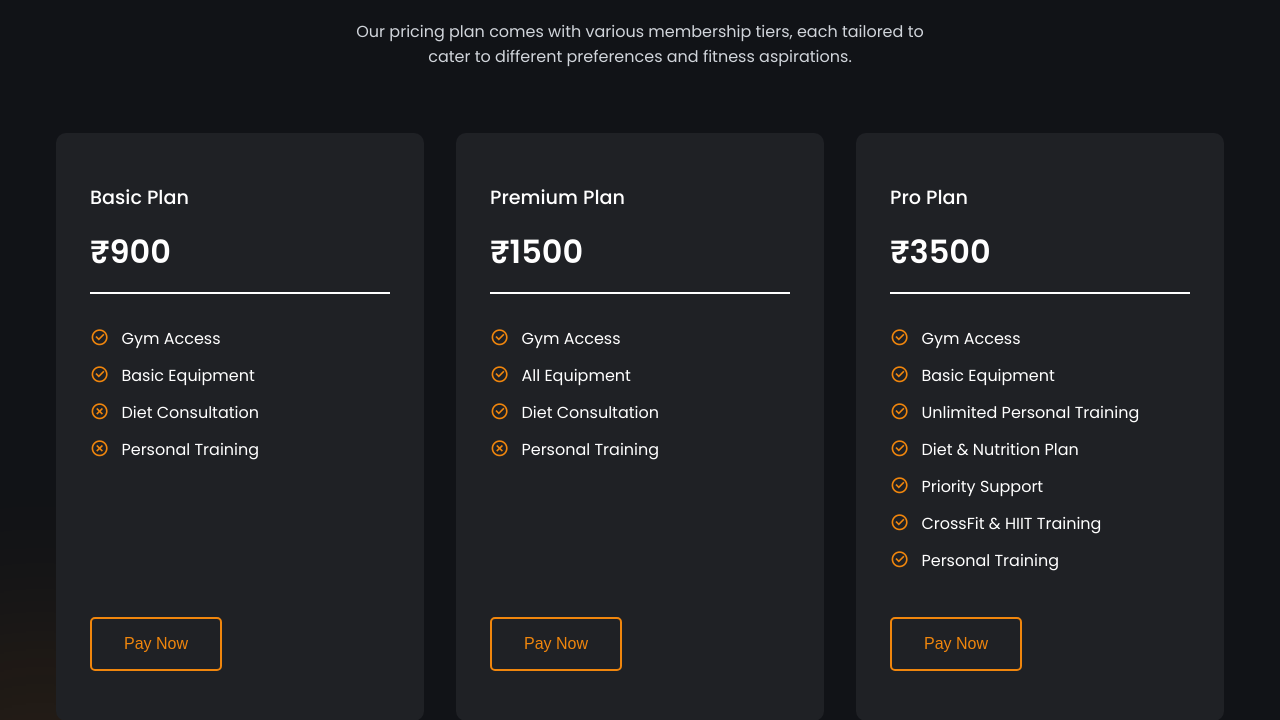
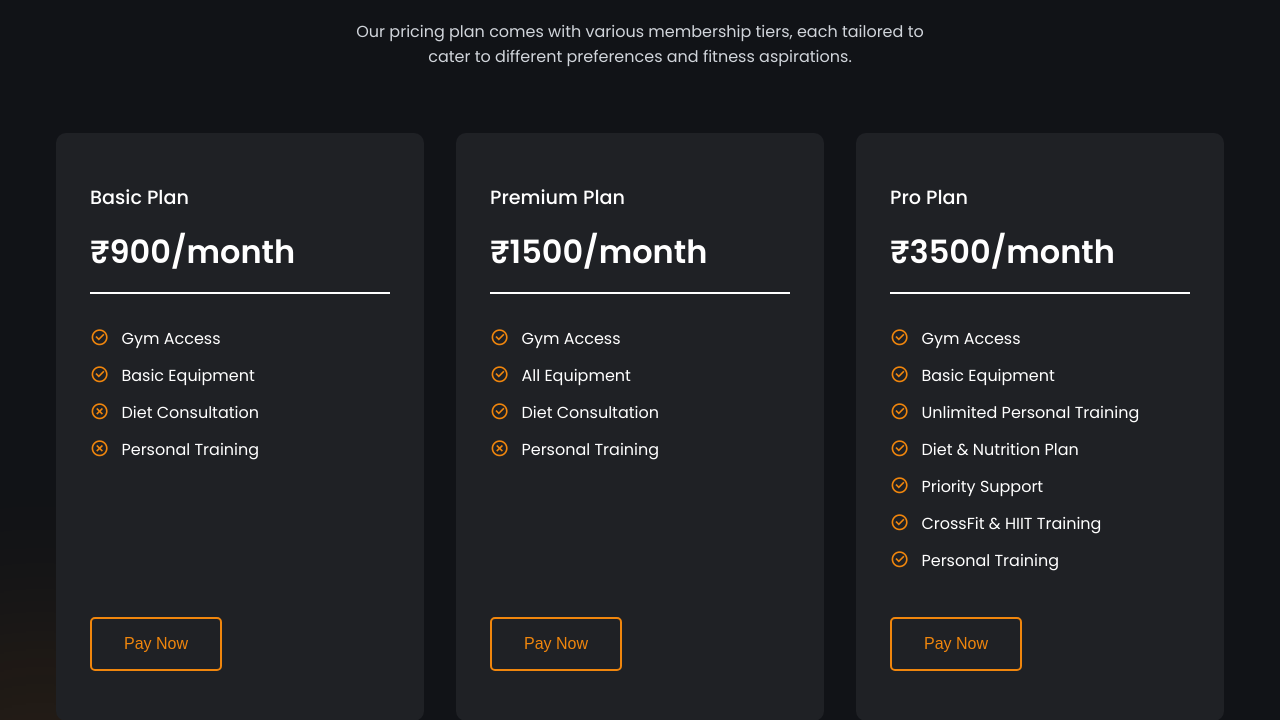
Before and after one commit to Networkissue/FITCLUB, a FastAPI app: page / in a window 1280 px wide; the page is wider, and only the part inside the window is pictured. Shown: the part 2813-3533 px from the top of that part. Run offline with FastAPI, Linux system fonts and the light colour scheme; some libraries are stand-ins or nearby versions.

Commit message:
Update index.html

```diff
--- a/app.yaml
+++ b/app.yaml
@@ -19,3 +19,9 @@
 
 - url: /.*
   script: auto
+
+readiness_check:
+  path: "/_ah/warmup"             # Route to call to test if app is ready
+  check_interval_sec: 5           # Ping every 5 seconds to see if it's ready
+  timeout_sec: 4                  # If no response in 4 seconds, consider it failed
+  failure_threshold: 2            # Fail only after 2 consecutive failures
--- a/template/index.html
+++ b/template/index.html
@@ -163,7 +163,7 @@
         <div class="price__card">
           <div class="price__card__content">
             <h4>Basic Plan</h4>
-            <h3>₹900</h3>
+            <h3>₹900/month</h3>
             <p><i class="ri-checkbox-circle-line"></i> Gym Access</p>
             <p><i class="ri-checkbox-circle-line"></i> Basic Equipment</p>
             <!-- <p><i class="ri-checkbox-circle-line"></i> Locker Room</p> -->
@@ -178,7 +178,7 @@
         <div class="price__card">
           <div class="price__card__content">
             <h4>Premium Plan</h4>
-            <h3>₹1500</h3>
+            <h3>₹1500/month</h3>
             <p><i class="ri-checkbox-circle-line"></i> Gym Access</p>
             <p><i class="ri-checkbox-circle-line"></i> All Equipment</p>
             <p><i class="ri-checkbox-circle-line unavailable-feature"></i> Diet Consultation</p>
@@ -193,7 +193,7 @@
         <div class="price__card">
           <div class="price__card__content">
             <h4>Pro Plan</h4>
-            <h3>₹3500</h3>
+            <h3>₹3500/month</h3>
             <p><i class="ri-checkbox-circle-line"></i> Gym Access</p>
             <p><i class="ri-checkbox-circle-line"></i> Basic Equipment</p>
             <p><i class="ri-checkbox-circle-line"></i> Unlimited Personal Training</p>
```
